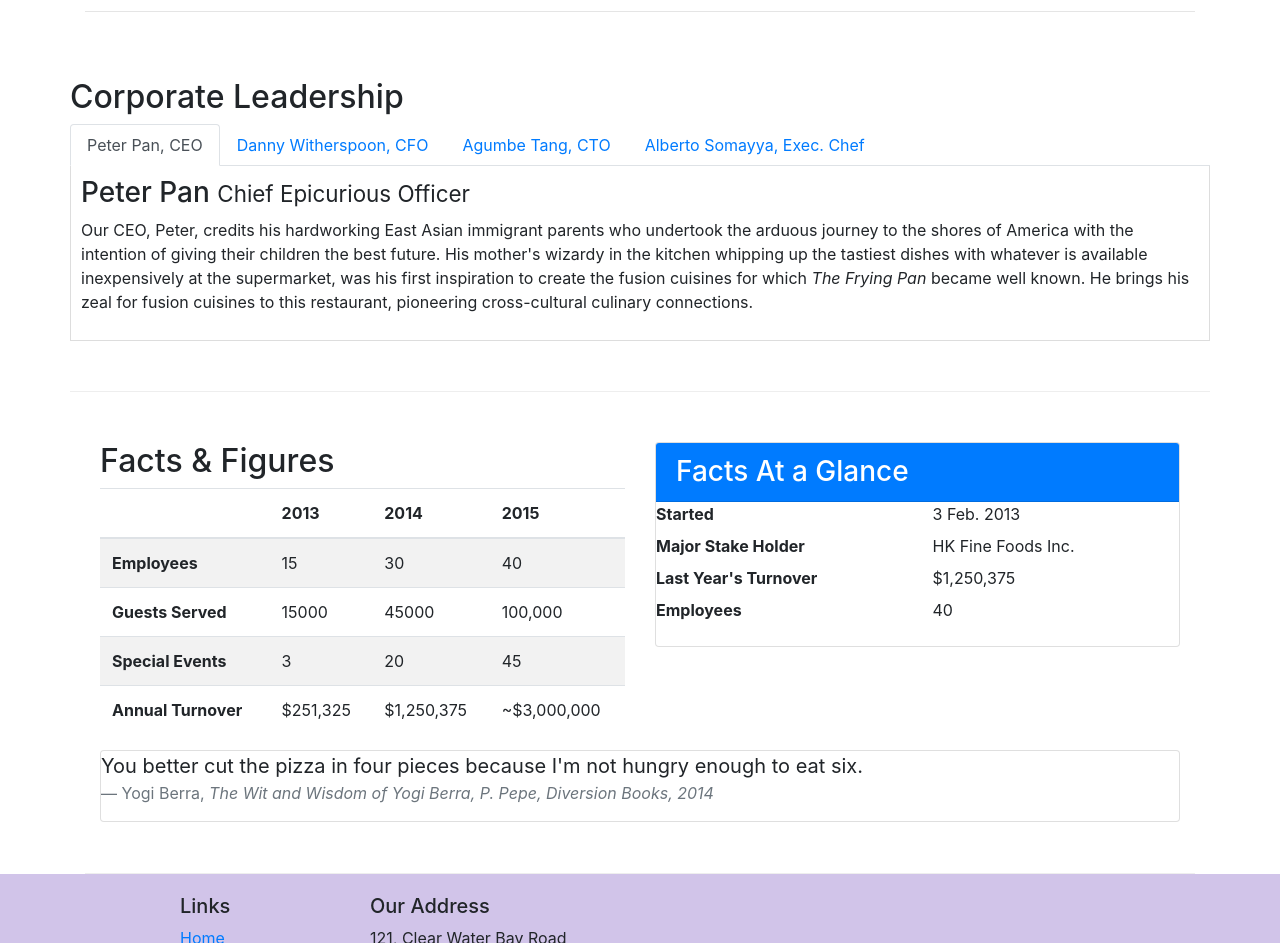
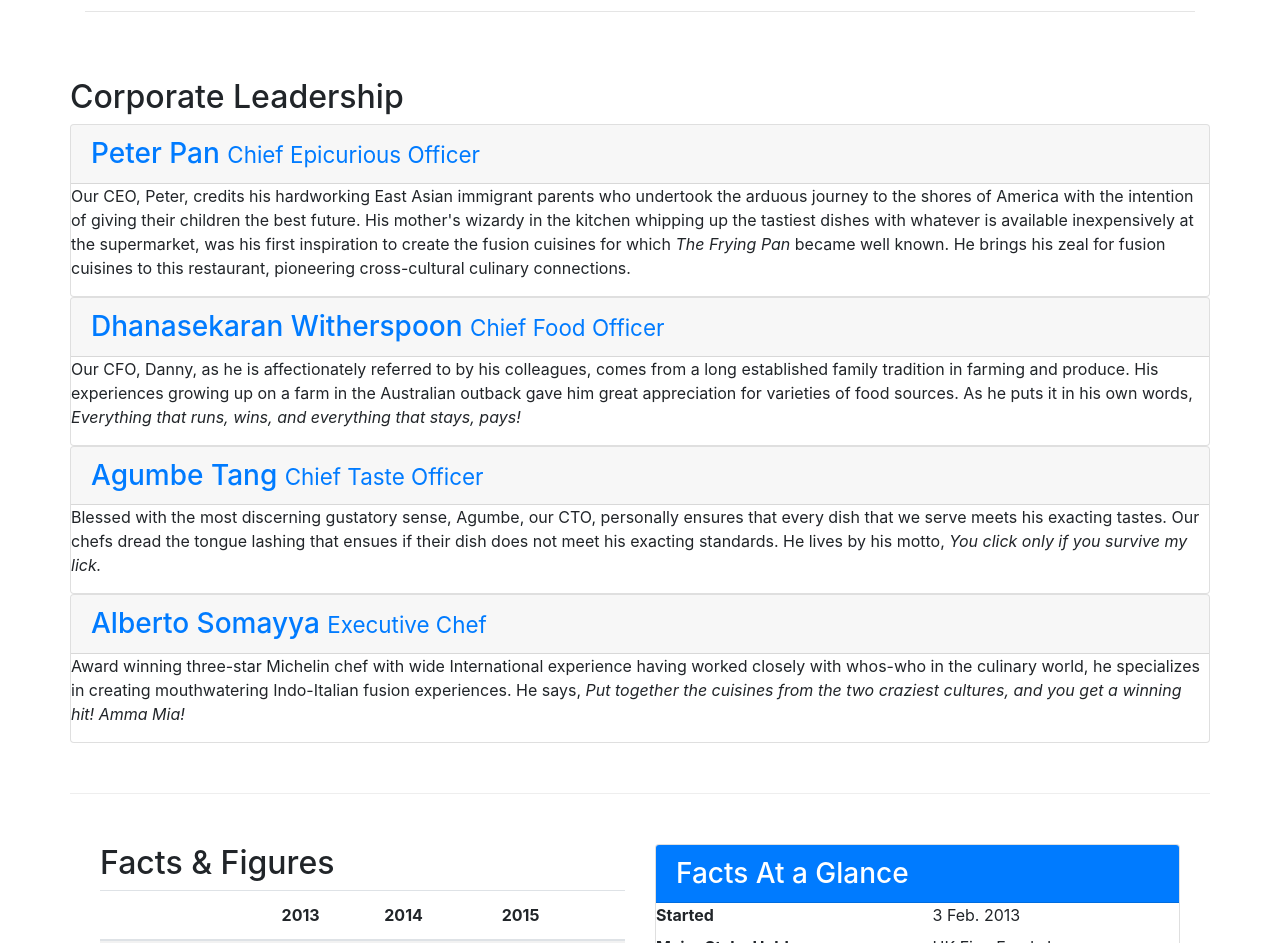
Before and after one commit to JamesAntonThompson/fsw-m1-w3-exercises, a website: page aboutus.html in a window 1280 px wide. Shown: the part 760-1703 px from the top of the page. Drawn offline with nearby package versions, Linux system fonts and the light colour scheme.

Commit message:
accordion

```diff
--- a/aboutus.html
+++ b/aboutus.html
@@ -72,7 +72,58 @@
         <div class="row">
             <div class="col row-content">
                 <h2>Corporate Leadership</h2>
-                <ul class="nav nav-tabs">
+                <div id="accordion" role="tablist">
+                    <div class="card">
+                        <div class="card-header" role="tab" id="peterhead">
+                            <!-- note the 'mb-0' class is a a Bootstrap utility class - it is a 'Margin-Bottom-0' class -->
+                            <h3 class="mb-0"><a data-toggle="collapse" data-parent="#accordion" href="#peter">Peter Pan <small>Chief Epicurious Officer</small></a></h3>
+                        </div>
+                        <div role="tabpanel" class="collapse show" id="peter">
+                            <div class="card-block">
+                                <p class="hidden-xs-down">Our CEO, Peter, credits his hardworking East Asian immigrant parents who undertook the arduous journey to the shores of America with the intention of giving their children the best future. His mother's wizardy in the kitchen whipping up the tastiest dishes with whatever is available inexpensively at the supermarket, was his first inspiration to create the fusion cuisines for which <em>The Frying Pan</em> became well known. He brings his zeal for fusion cuisines to this restaurant, pioneering cross-cultural culinary connections.</p>
+                            </div>
+                        </div>
+                    </div>
+                    <div class="card">
+                        <div class="card-header" role="tab" id="dannyhead">
+                            <h3 class="mb-0">
+                                <a data-toggle="collapse" data-parent="#accordion" href="#danny">Dhanasekaran Witherspoon <small>Chief Food Officer</small></a>
+                            </h3>
+                        </div>
+                        <div role="tabpanel" class="collapse show" id="danny">
+                            <div class="card-block">
+                                <p class="hidden-xs-down">Our CFO, Danny, as he is affectionately referred to by his colleagues, comes from a long established family tradition in farming and produce. His experiences growing up on a farm in the Australian outback gave him great appreciation for varieties of food sources. As he puts it in his own words, <em>Everything that runs, wins, and everything that stays, pays!</em></p>
+                            </div>
+                        </div>
+                    </div>
+                    <div class="card">
+                        <div class="card-header" role="tab" id="agumbehead">
+                            <h3 class="mb-0">
+                                <a data-toggle="collapse" data-parent="#accordion" href="#agumbe">Agumbe Tang <small>Chief Taste Officer</small></a>
+                            </h3>
+                        </div>
+                        <div role="tabpanel" class="collapse show" id="agumbe">
+                            <div class="card-block">
+                                <p class="hidden-xs-down">Blessed with the most discerning gustatory sense, Agumbe, our CTO, personally ensures that every dish that we serve meets his exacting tastes. Our chefs dread the tongue lashing that ensues if their dish does not meet his exacting standards. He lives by his motto, <em>You click only if you survive my lick.</em></p>
+                            </div>
+                        </div>
+                    </div>
+                    <div class="card">
+                        <div class="card-header" role="tab" id="albertohead">
+                            <h3 class="mb-0">
+                                <a data-toggle="collapse" data-parent="#accordion" href="#alberto">Alberto Somayya <small>Executive Chef</small></a>
+                            </h3>
+                        </div>
+                        <div role="tabpanel" class="collapse show" id="alberto">
+                            <div class="card-block">
+                                <p class="hidden-xs-down">Award winning three-star Michelin chef with wide International experience having worked closely with whos-who in the culinary world, he specializes in creating mouthwatering Indo-Italian fusion experiences. He says, <em>Put together the cuisines from the two craziest cultures, and you get a winning hit! Amma Mia!</em></p>
+                            </div>
+                        </div>
+                    </div>
+                </div>
+
+                <!-- DO NOT DELETE - the code below is a good example of a tabbed layout -->
+<!--                 <ul class="nav nav-tabs">
                     <li class="nav-item">
                       <a class="nav-link active" href="#peter"
                         role="tab" data-toggle="tab">Peter Pan, CEO</a>
@@ -107,7 +158,7 @@
                         <h3>Alberto Somayya <small>Executive Chef</small></h3>
                         <p class="hidden-xs-down">Award winning three-star Michelin chef with wide International experience having worked closely with whos-who in the culinary world, he specializes in creating mouthwatering Indo-Italian fusion experiences. He says, <em>Put together the cuisines from the two craziest cultures, and you get a winning hit! Amma Mia!</em></p>
                     </div>
-                </div>
+                </div> -->
             </div>
        </div>
         <div class="row row-content">
```
Also changed, not shown: styles.css (deleted).
